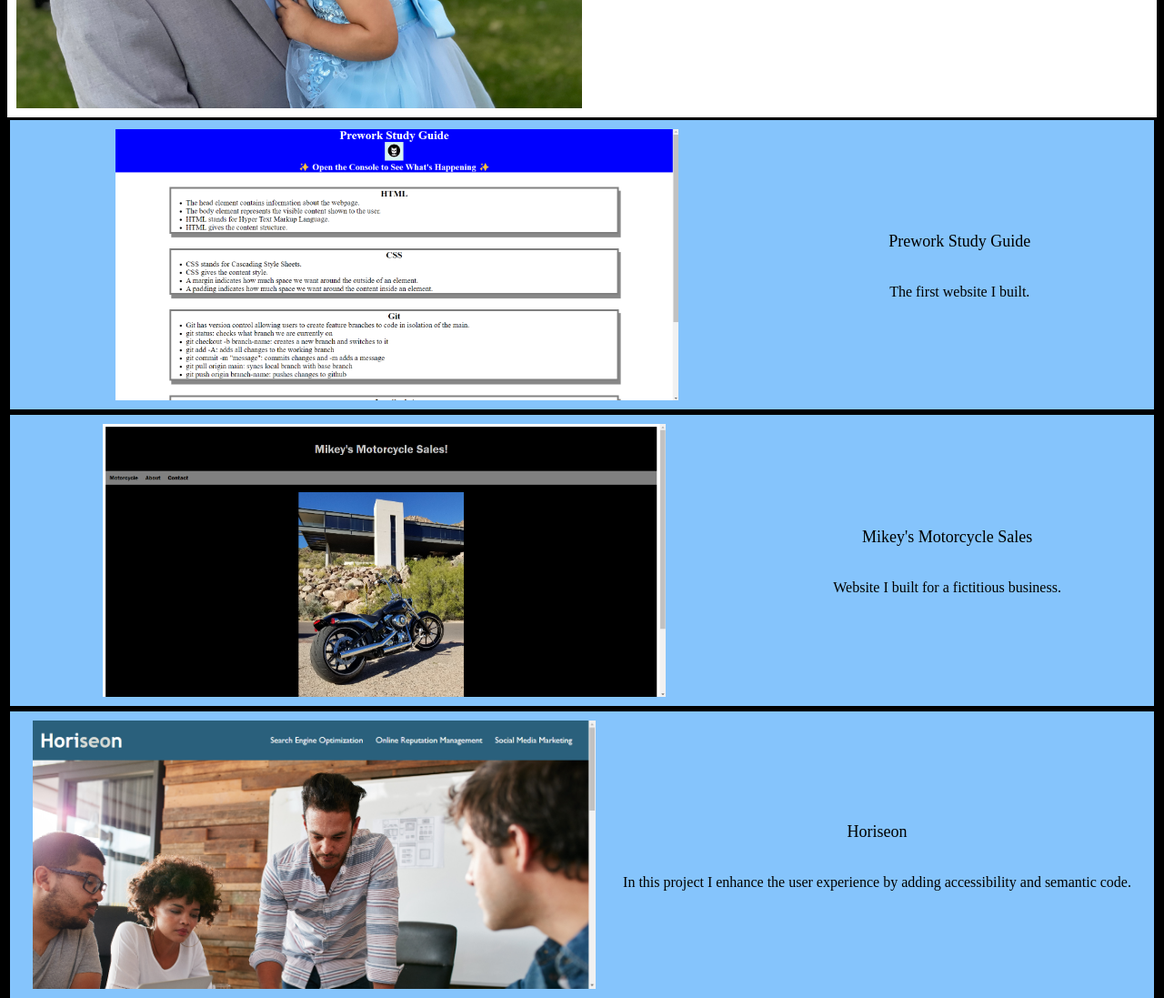
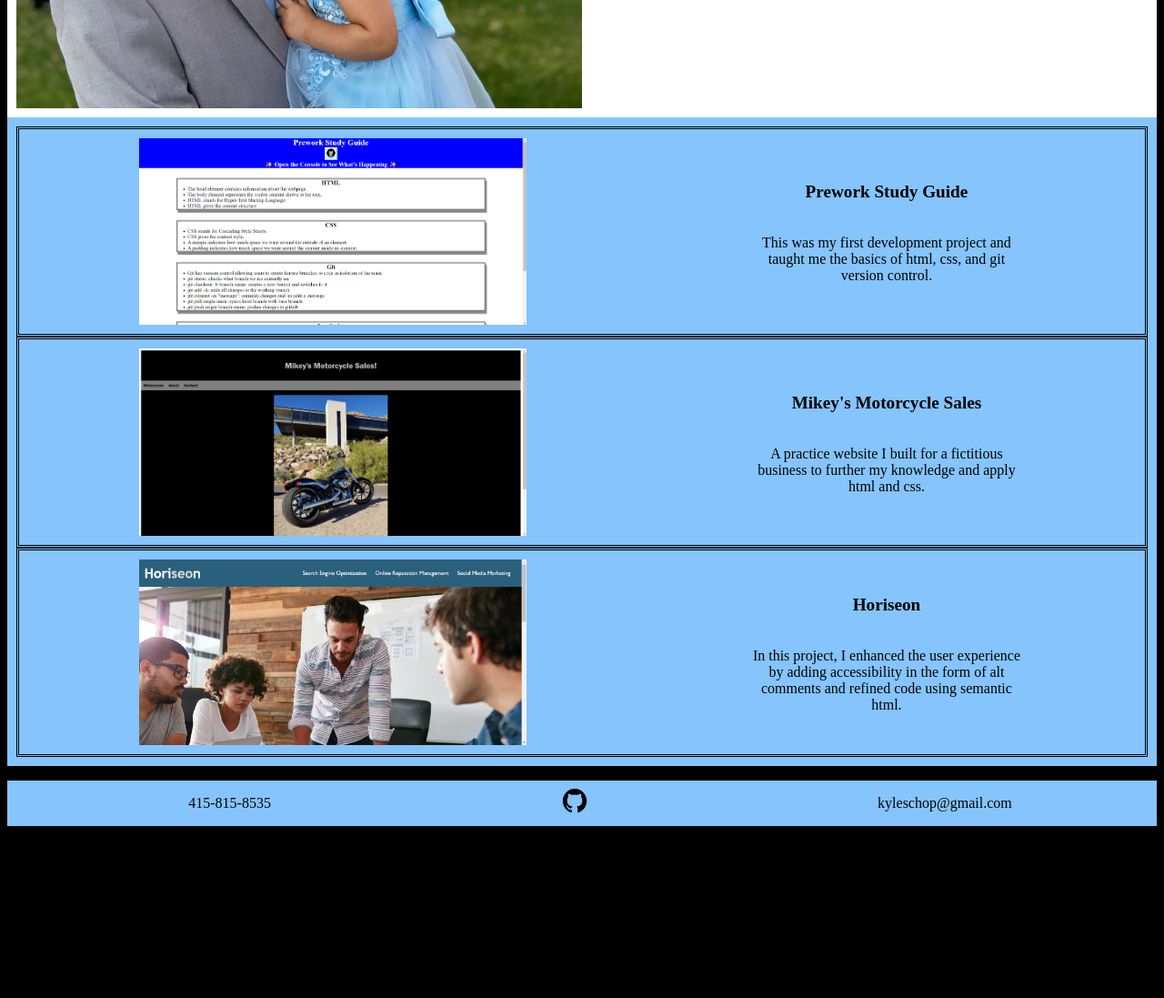
Before and after one commit to kyleschop/my-first-portfolio, a plain HTML site: page index.html in a window 1280 px wide. Shown: the part 440-1537 px from the top of the page at 91% size. After the commit the page ends 1364 px from the top, so only its background shows below. Drawn offline with nearby package versions, Linux system fonts and the light colour scheme.

Commit message:
Added style to applications

```diff
--- a/assets/style.css
+++ b/assets/style.css
@@ -54,6 +54,7 @@ a {
 
 .my-work {
     background-color: rgb(133, 196, 252);
+    padding: 10px;
 }
 
 .projects {
@@ -62,22 +63,32 @@ a {
     align-items: center;
     justify-content: space-around;
     text-align: center;
-    border-style: solid;
     padding: 10px;
+    border-style: double;
 }
 
 .projects section {
+    width: 25%;
     display: flex;
     flex-direction: column;
 }
 .projects a {
-    font-size: large;
+    font-weight: 900;
+    font-size: larger;
     padding: 20px;
     color: black;
 }
 
+.projects a:hover {
+    color: white;
+}
+
 .projects img {
-    width: 50%;
+    width: 35%;
+}
+
+.projects img:hover {
+    width: 40%;
 }
 
 footer {
--- a/index.html
+++ b/index.html
@@ -38,21 +38,21 @@
                 <img src="./assets/prework-study-guide.png" alt="image of prework study guide website.">
                 <section>
                     <a href="https://kyleschop.github.io/prework-study-guide/" target="_blank">Prework Study Guide</a>
-                    <p>The first website I built.</p>
+                    <p>This was my first development project and taught me the basics of html, css, and git version control.</p>
                 </section>
             </section>
             <section class="projects">
                 <img src="./assets/motorcycle-sales-website.png" alt="image of motorcyle sales website">
                 <section>
                     <a href=" https://kyleschop.github.io/week-1-mini-project/" target="_blank">Mikey's Motorcycle Sales</a>
-                    <p>Website I built for a fictitious business.</p>
+                    <p>A practice website I built for a fictitious business to further my knowledge and apply html and css.</p>
                 </section>
             </section>
             <section class="projects">
                 <img src="./assets/Horiseon website.png" alt="image of Horiseon website">
                 <section>
                     <a href="https://kyleschop.github.io/week-1-challenge/" target="_blank">Horiseon</a>
-                    <p>In this project I enhance the user experience by adding accessibility and semantic code.</p>
+                    <p>In this project, I enhanced the user experience by adding accessibility in the form of alt comments and refined code using semantic html.</p>
                 </section>
             </section>
         </section>
```
